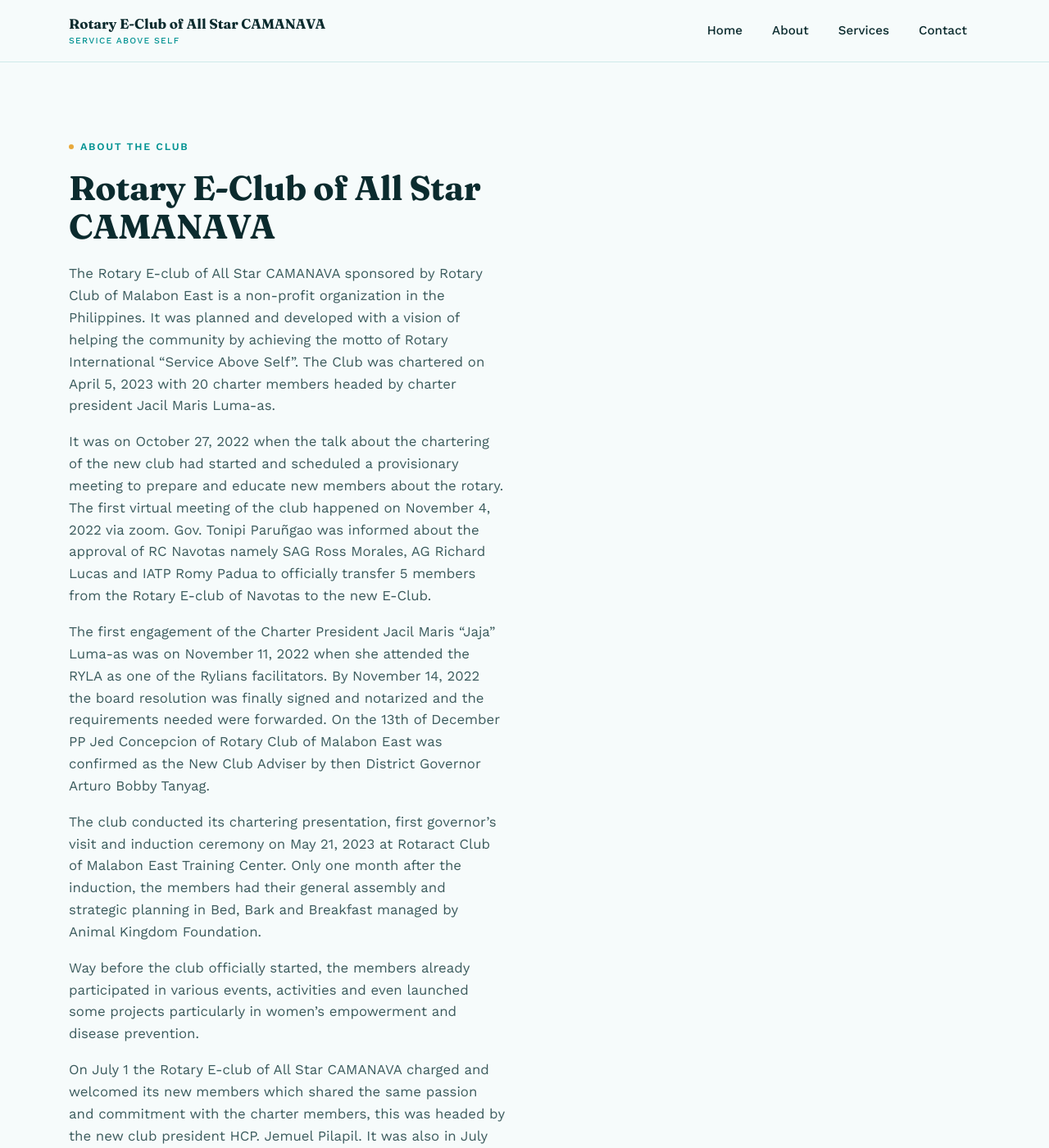
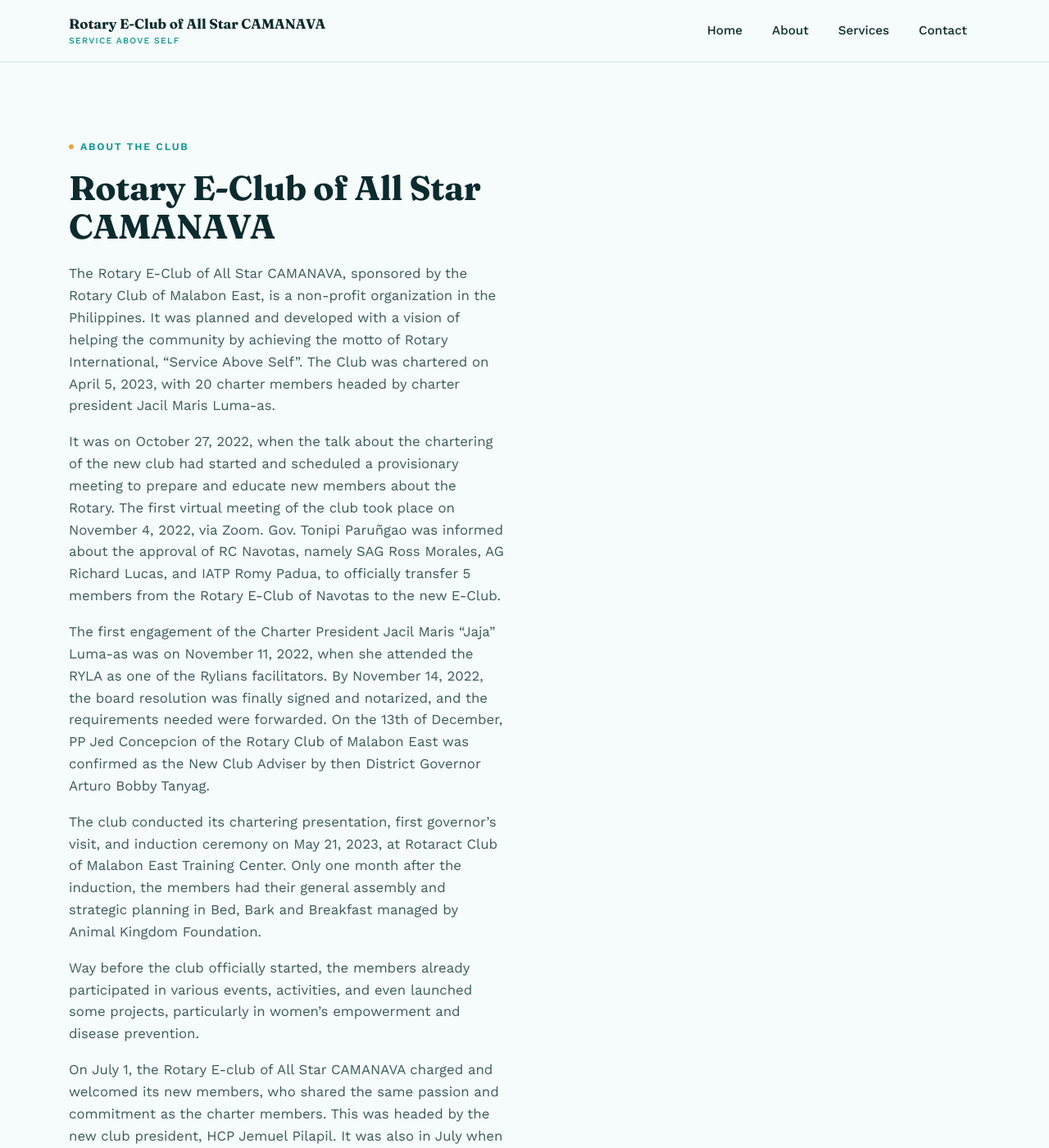
Before and after one commit to allstarcamanava/allstarcamanava.github.io, a Jekyll site: the page built from about.html, in a window 1280 px wide and 1400 px high. Shown: the whole window at 82% size. Built offline with Jekyll 4.4.1, drawn with Linux system fonts in a browser that asks for light colours; some of the changed text lies outside the part shown.

Commit message:
Update Site Settings “about”

```diff
--- a/_data/about.yml
+++ b/_data/about.yml
@@ -3,29 +3,29 @@ title: |-
   Rotary E-Club of
   All Star CAMANAVA
 intro: >-
-  The Rotary E-club of All Star CAMANAVA sponsored by Rotary Club of Malabon
-  East is a non-profit organization in the Philippines. It was planned and
-  developed with a vision of helping the community by achieving the motto of
-  Rotary International “Service Above Self”. The Club was chartered on April 5,
-  2023 with 20 charter members headed by charter president Jacil Maris Luma-as.
+  The Rotary E-Club of All Star CAMANAVA, sponsored by the Rotary Club of
+  Malabon East, is a non-profit organization in the Philippines. It was planned
+  and developed with a vision of helping the community by achieving the motto of
+  Rotary International, “Service Above Self”. The Club was chartered on April 5,
+  2023, with 20 charter members headed by charter president Jacil Maris Luma-as.
 
 
-  It was on October 27, 2022 when the talk about the chartering of the new club had started and scheduled a provisionary meeting to prepare and educate new members about the rotary. The first virtual meeting of the club happened on November 4, 2022 via zoom. Gov. Tonipi Paruñgao was informed about the approval of RC Navotas namely SAG Ross Morales, AG Richard Lucas and IATP Romy Padua to officially transfer 5 members from the Rotary E-club of Navotas to the new E-Club.
+  It was on October 27, 2022, when the talk about the chartering of the new club had started and scheduled a provisionary meeting to prepare and educate new members about the Rotary. The first virtual meeting of the club took place on November 4, 2022, via Zoom. Gov. Tonipi Paruñgao was informed about the approval of RC Navotas, namely SAG Ross Morales, AG Richard Lucas, and IATP Romy Padua, to officially transfer 5 members from the Rotary E-Club of Navotas to the new E-Club.
 
 
-  The first engagement of the Charter President Jacil Maris “Jaja” Luma-as was on November 11, 2022 when she attended the RYLA as one of the Rylians facilitators. By November 14, 2022 the board resolution was finally signed and notarized and the requirements needed were forwarded. On the 13th of December PP Jed Concepcion of Rotary Club of Malabon East was confirmed as the New Club Adviser by then District Governor Arturo Bobby Tanyag.
+  The first engagement of the Charter President Jacil Maris “Jaja” Luma-as was on November 11, 2022, when she attended the RYLA as one of the Rylians facilitators. By November 14, 2022, the board resolution was finally signed and notarized, and the requirements needed were forwarded. On the 13th of December, PP Jed Concepcion of the Rotary Club of Malabon East was confirmed as the New Club Adviser by then District Governor Arturo Bobby Tanyag.
 
 
-  The club conducted its chartering presentation, first governor’s visit and induction ceremony on May 21, 2023 at Rotaract Club of Malabon East Training Center. Only one month after the induction, the members had their general assembly and strategic planning in Bed, Bark and Breakfast managed by Animal Kingdom Foundation.
+  The club conducted its chartering presentation, first governor’s visit, and induction ceremony on May 21, 2023, at Rotaract Club of Malabon East Training Center. Only one month after the induction, the members had their general assembly and strategic planning in Bed, Bark and Breakfast managed by Animal Kingdom Foundation.
 
 
-  Way before the club officially started, the members already participated in various events, activities and even launched some projects particularly in women’s empowerment and disease prevention.
+  Way before the club officially started, the members already participated in various events, activities, and even launched some projects, particularly in women’s empowerment and disease prevention.
 
 
-  On July 1 the Rotary E-club of All Star CAMANAVA charged and welcomed its new members which shared the same passion and commitment with the charter members, this was headed by the new club president HCP. Jemuel Pilapil. It was also in July when an SAG and AG visit happened wherein planned projects were presented,  it was attended personally by some members while others attended through zoom.
+  On July 1, the Rotary E-club of All Star CAMANAVA charged and welcomed its new members, who shared the same passion and commitment as the charter members. This was headed by the new club president, HCP Jemuel Pilapil. It was also in July when an SAG and AG visit happened wherein planned projects were presented, it was attended personally by some members, while others attended through Zoom.
 
 
-  Last August 3, 2023 the club conducted its induction ceremony together with its sponsoring club the Rotary Club of Malabon East at Quezon City Sports Club, it was then the new set of officers were officially inducted and CP Jaja officially passed the presidency to Hope Creating President Jemuel Pilapil who will serve for the rotary year 2023-2024.
+  Last August 3, 2023, the club conducted its induction ceremony together with its sponsoring club, the Rotary Club of Malabon East, at Quezon City Sports Club. The new set of officers was officially inducted, and CP Jaja officially passed the presidency to Hope Creating President Jemuel Pilapil, who will serve for the Rotary year 2023-2024.
 quote: ""
 history:
   section_label: Club History
```
